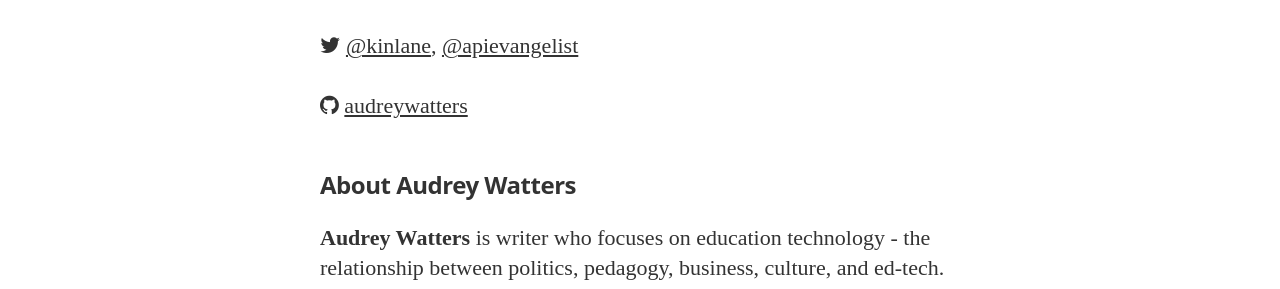
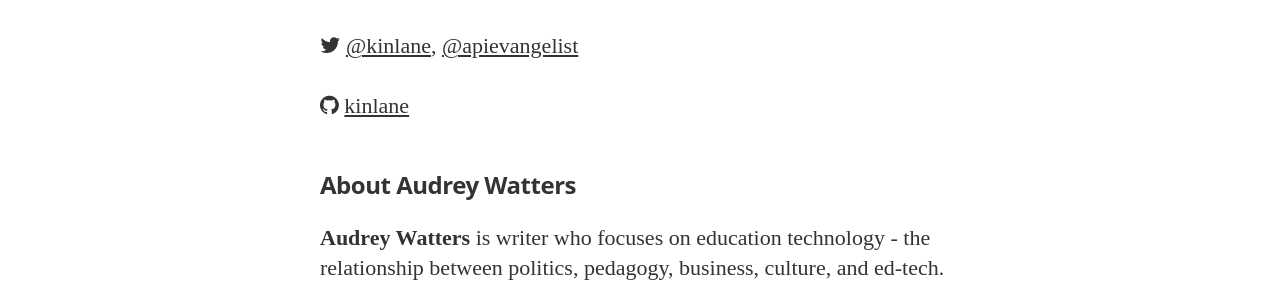
Before and after one commit to Techgypsies/techgypsies, a Jekyll site: the page built from index.html, in a window 1280 px wide. Shown: the part 1114-1403 px from the top of the page. Built offline with Jekyll 4.4.1, drawn with Linux system fonts in a browser that asks for light colours; nearby versions of some CDN libraries; some web fonts are replaced.

Commit message:
Fix anchor text in link to Kin's GitHub profile

```diff
--- a/index.html
+++ b/index.html
@@ -14,7 +14,7 @@ layout: default
 
 <p><i class="fa fa-globe"></i> <a href="http://kinlane.com/blog">personal blog</a>, <a href="http://apievangelist.com">api evangelist</a></p>
 <p><i class="fa fa-twitter"></i> <a href="https://twitter.com/kinlane">@kinlane</a>, <a href="https://twitter.com/apievangelist">@apievangelist</a></p>
-<p><i class="fa fa-github"></i> <a href="https://github.com/kinlane">audreywatters</a></p>
+<p><i class="fa fa-github"></i> <a href="https://github.com/kinlane">kinlane</a></p>
 
 <br />
 
```
